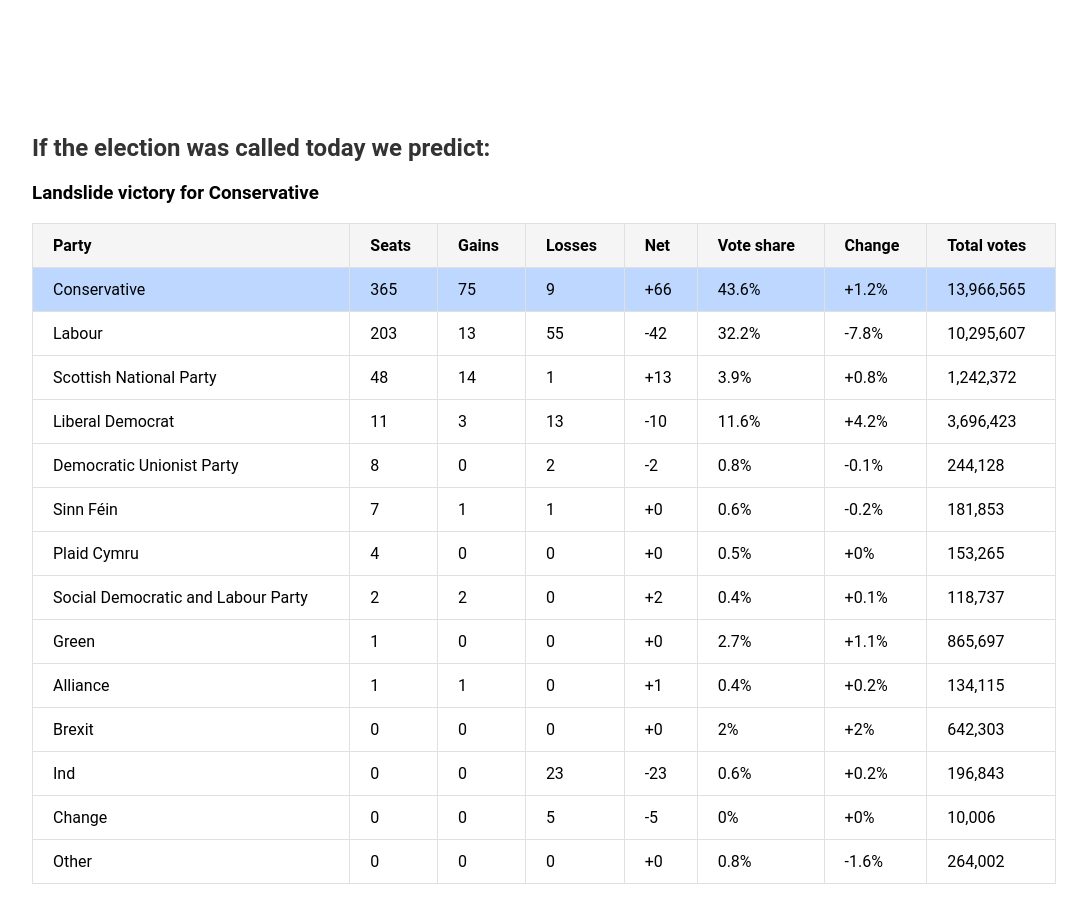
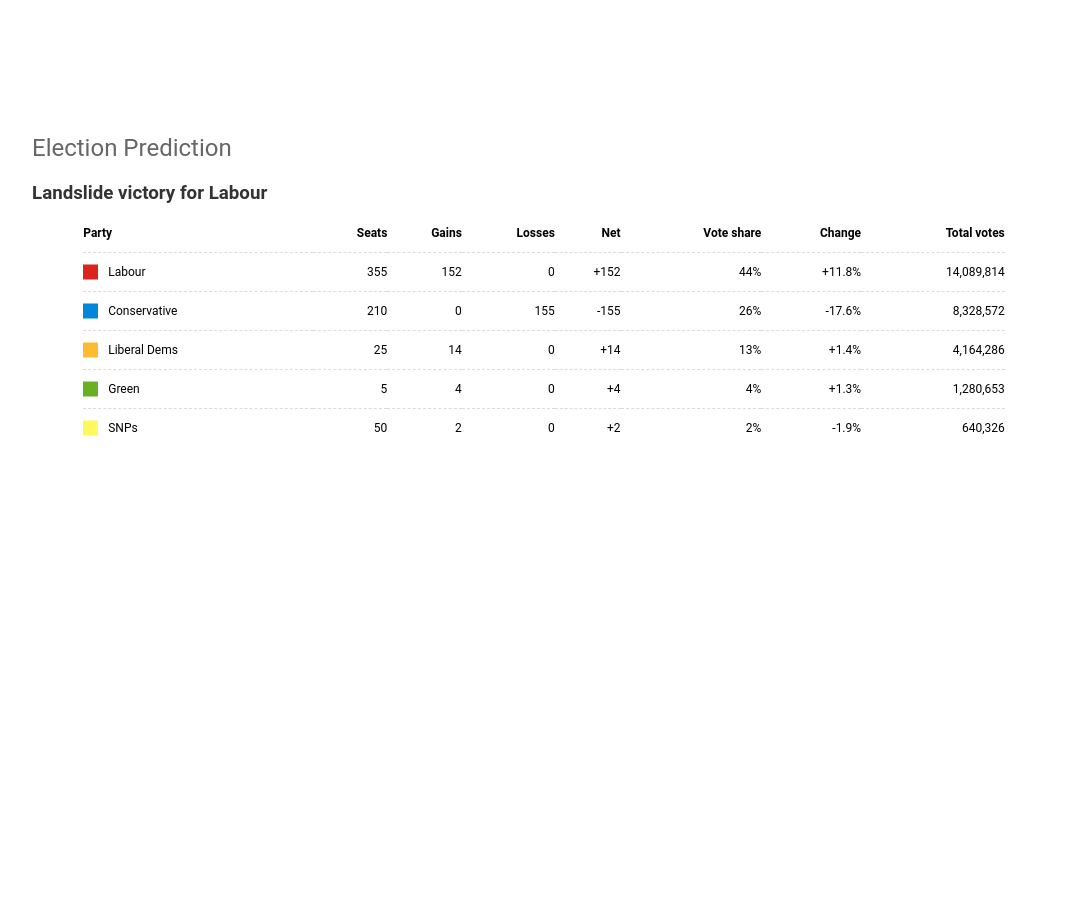
Before and after one commit to a-jiwa/election-goat, a React (Create React App) app: page / in a window 1280 px wide. Shown: the part 1080-2002 px from the top of the page, without its empty margins (116-1203 px from the left). After the commit the page ends 1667 px from the top, so only its background shows below. Built offline with nearby package versions, Linux system fonts and the light colour scheme; no server answers.

Commit message:
Add prediction table

```diff
--- a/src/components/ElectionPrediction.js
+++ b/src/components/ElectionPrediction.js
@@ -2,21 +2,74 @@
 
 const ElectionPrediction = () => {
     const data = [
-        { party: "Conservative", seats: 365, gains: 75, losses: 9, net: "+66", voteShare: "43.6%", change: "+1.2%", totalVotes: "13,966,565", className: "Conservative" },
-        { party: "Labour", seats: 203, gains: 13, losses: 55, net: "-42", voteShare: "32.2%", change: "-7.8%", totalVotes: "10,295,607", className: "Labour" },
-        { party: "Scottish National Party", seats: 48, gains: 14, losses: 1, net: "+13", voteShare: "3.9%", change: "+0.8%", totalVotes: "1,242,372", className: "ScottishNationalParty" },
-        { party: "Liberal Democrat", seats: 11, gains: 3, losses: 13, net: "-10", voteShare: "11.6%", change: "+4.2%", totalVotes: "3,696,423", className: "LiberalDemocrat" },
-        { party: "Democratic Unionist Party", seats: 8, gains: 0, losses: 2, net: "-2", voteShare: "0.8%", change: "-0.1%", totalVotes: "244,128", className: "DemocraticUnionistParty" },
-        { party: "Sinn Féin", seats: 7, gains: 1, losses: 1, net: "+0", voteShare: "0.6%", change: "-0.2%", totalVotes: "181,853", className: "SinnFein" },
-        { party: "Plaid Cymru", seats: 4, gains: 0, losses: 0, net: "+0", voteShare: "0.5%", change: "+0%", totalVotes: "153,265", className: "PlaidCymru" },
-        { party: "Social Democratic and Labour Party", seats: 2, gains: 2, losses: 0, net: "+2", voteShare: "0.4%", change: "+0.1%", totalVotes: "118,737", className: "SDLP" },
-        { party: "Green", seats: 1, gains: 0, losses: 0, net: "+0", voteShare: "2.7%", change: "+1.1%", totalVotes: "865,697", className: "Green" },
-        { party: "Alliance", seats: 1, gains: 1, losses: 0, net: "+1", voteShare: "0.4%", change: "+0.2%", totalVotes: "134,115", className: "Alliance" },
-        { party: "Brexit", seats: 0, gains: 0, losses: 0, net: "+0", voteShare: "2%", change: "+2%", totalVotes: "642,303", className: "Brexit" },
-        { party: "Ind", seats: 0, gains: 0, losses: 23, net: "-23", voteShare: "0.6%", change: "+0.2%", totalVotes: "196,843", className: "Ind" },
-        { party: "Change", seats: 0, gains: 0, losses: 5, net: "-5", voteShare: "0%", change: "+0%", totalVotes: "10,006", className: "Change" },
-        { party: "Other", seats: 0, gains: 0, losses: 0, net: "+0", voteShare: "0.8%", change: "-1.6%", totalVotes: "264,002", className: "Other" },
+        {
+            party: "Labour",
+            seats: 355, // assumed based on significant lead in polls
+            gains: 152, // assumed, due to the substantial increase in vote share
+            losses: 0,
+            net: "+152",
+            voteShare: "44%", // from polling
+            change: "+11.8%", // change calculated based on difference from current data
+            totalVotes: "14,089,814", // assumed, this would need proper calculation based on total votes cast
+            className: "Labour"
+        },
+        {
+            party: "Conservative",
+            seats: 210, // assumed, significant loss due to lower polling
+            gains: 0,
+            losses: 155, // assumed, due to the substantial decrease in vote share
+            net: "-155",
+            voteShare: "26%", // from polling
+            change: "-17.6%", // change calculated based on difference from current data
+            totalVotes: "8,328,572", // assumed, this would need proper calculation based on total votes cast
+            className: "Conservative"
+        },
+        {
+            party: "Liberal Dems",
+            seats: 25, // assumed, small gain due to increase in vote share
+            gains: 14,
+            losses: 0,
+            net: "+14",
+            voteShare: "13%", // from polling
+            change: "+1.4%", // change calculated based on difference from current data
+            totalVotes: "4,164,286", // assumed, this would need proper calculation based on total votes cast
+            className: "LiberalDemocrat"
+        },
+        {
+            party: "Green",
+            seats: 5, // assumed, small gain due to increase in vote share
+            gains: 4,
+            losses: 0,
+            net: "+4",
+            voteShare: "4%", // from polling
+            change: "+1.3%", // change calculated based on difference from current data
+            totalVotes: "1,280,653", // assumed, this would need proper calculation based on total votes cast
+            className: "Green"
+        },
+        {
+            party: "SNPs",
+            seats: 50, // assumed, small gain, vote share not directly comparable due to different base (GB vs Scotland)
+            gains: 2,
+            losses: 0,
+            net: "+2",
+            voteShare: "2%", // from polling, but this is GB-wide, not Scotland specific
+            change: "-1.9%", // change calculated based on difference from current data
+            totalVotes: "640,326", // assumed, this would need proper calculation based on total votes cast
+            className: "ScottishNationalParty"
+        },
+        // Other parties like Reform not included, can be added similarly
     ];
+
+
+    const partyColors = {
+        Conservative: '#0087DC', // blue
+        Labour: '#DC241f', // red
+        ScottishNationalParty: '#FFF95D', // yellow
+        LiberalDemocrat: '#FDBB30', // orange
+        Green: '#6AB023', // green
+        // Add more parties and their respective colors here
+    };
+
 
     const generateTitle = () => {
         // Sort the data based on seats
@@ -44,9 +97,9 @@
 
     return (
         <div className="prediction">
-            <h2>If the election was called today we predict:</h2>
-            <h3>{generateTitle()}</h3> {/* This line displays the generated title */}
-            <table>
+            <h2>Election Prediction</h2> {/* Changed the title */}
+            <h3>{generateTitle()}</h3> {/* Subtitle showing the generated title */}
+            <table className="prediction-table" >
                 <thead>
                 <tr>
                     <th>Party</th>
@@ -61,8 +114,21 @@
                 </thead>
                 <tbody>
                 {data.map((row, index) => (
-                    <tr key={index} className={row.className}>
-                        <td>{row.party}</td>
+                    <tr key={index}>
+                        <td style={{ position: 'relative', paddingLeft: '25px' }}> {/* Adjusted padding to make space for the color square */}
+                            <div
+                                style={{
+                                    position: 'absolute',
+                                    left: 0,
+                                    top: '50%',
+                                    width: '15px',
+                                    height: '15px',
+                                    backgroundColor: partyColors[row.className],
+                                    transform: 'translateY(-50%)',
+                                }}
+                            />
+                            {row.party}
+                        </td>
                         <td>{row.seats}</td>
                         <td>{row.gains}</td>
                         <td>{row.losses}</td>
--- a/src/styles.css
+++ b/src/styles.css
@@ -92,48 +92,53 @@
 
 .prediction {
     grid-area: prediction;
-    /*border: 1px red solid;*/
-    /*font-family: Arial, sans-serif;*/
     width: 100%;
-    max-width: 1200px; /* adjust as necessary */
+    max-width: 1200px;
     margin: 20px auto;
-    /*border: 1px solid #e0e0e0;*/
     padding: 20px;
 }
 
-.prediction h2 {
-    margin-bottom: 20px;
-    font-weight: 600;
-    font-size: 24px;
+.prediction h3 {
     color: #333;
+    margin-bottom: 10px;
 }
 
+.prediction h2 {
+    color: #666;
+    margin-bottom: 20px;
+    font-weight: normal;
+}
 .prediction table {
-    width: 100%;
-    border-collapse: collapse;
+    width: 90%; /* specifies the width of the table */
+    margin-left: auto; /* centers the table horizontally */
+    margin-right: auto; /* centers the table horizontally */
+    border-collapse: collapse; /* collapses border for a cleaner look */
 }
 
 .prediction th, .prediction td {
-    padding: 12px 20px;
-    border: 1px solid #e0e0e0;
+    padding: 12px 0px;
+    /*border: 1px solid #e0e0e0;*/
     text-align: left;
-    font-size: 16px;
+    font-size: 12px;
+    border-bottom: 1px dashed #dcdcdc; /* Dotted border for bottom of each table cell */
+}
+
+.prediction tr:last-child td {
+    border-bottom: none;
+}
+
+.prediction td:not(:first-child) {
+    text-align: right; /* Aligning text to the right in all columns except the first */
+}
+
+.prediction th:not(:first-child) {
+    text-align: right;
 }
 
 .prediction th {
-    background-color: #f5f5f5;
+    /*background-color: #f5f5f5;*/
     font-weight: 600;
 }
-
-/* Add colors for party rows if you like, based on the image's color scheme.
-   This is just an example for the Conservative party.
-   Repeat for other parties. */
-.prediction .Conservative {
-    background-color: #BDD7FF; /* This is just a sample blue shade, you may want to match it closer to the image */
-}
-
-/* ... repeat for other parties with their respective colors */
-
 
 .party-container {
     display: flex;
```
